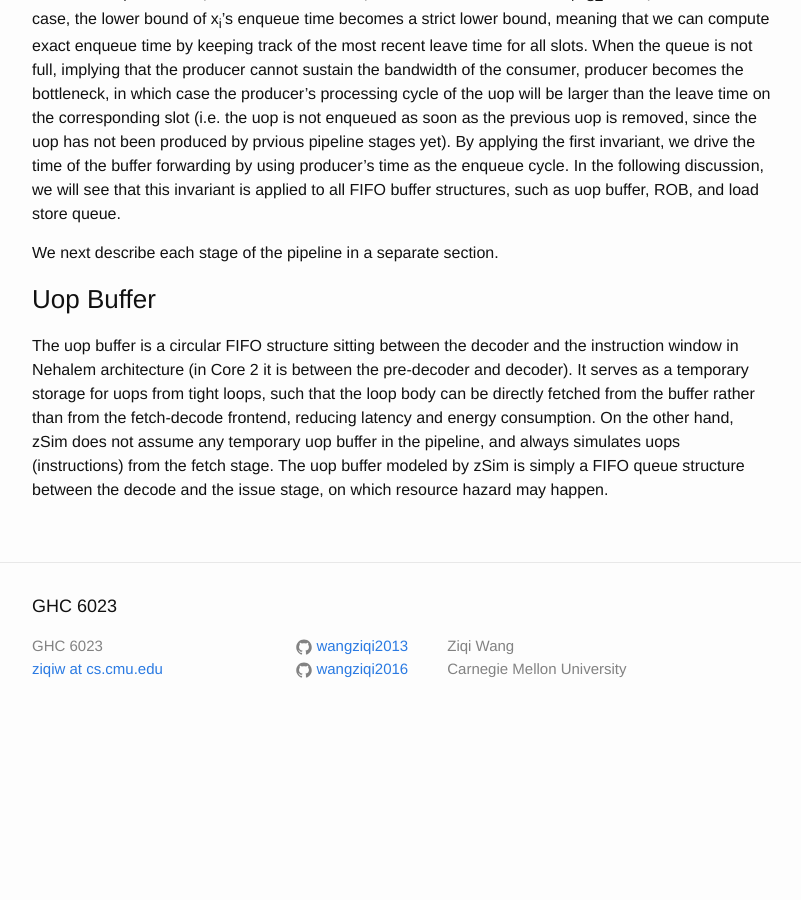
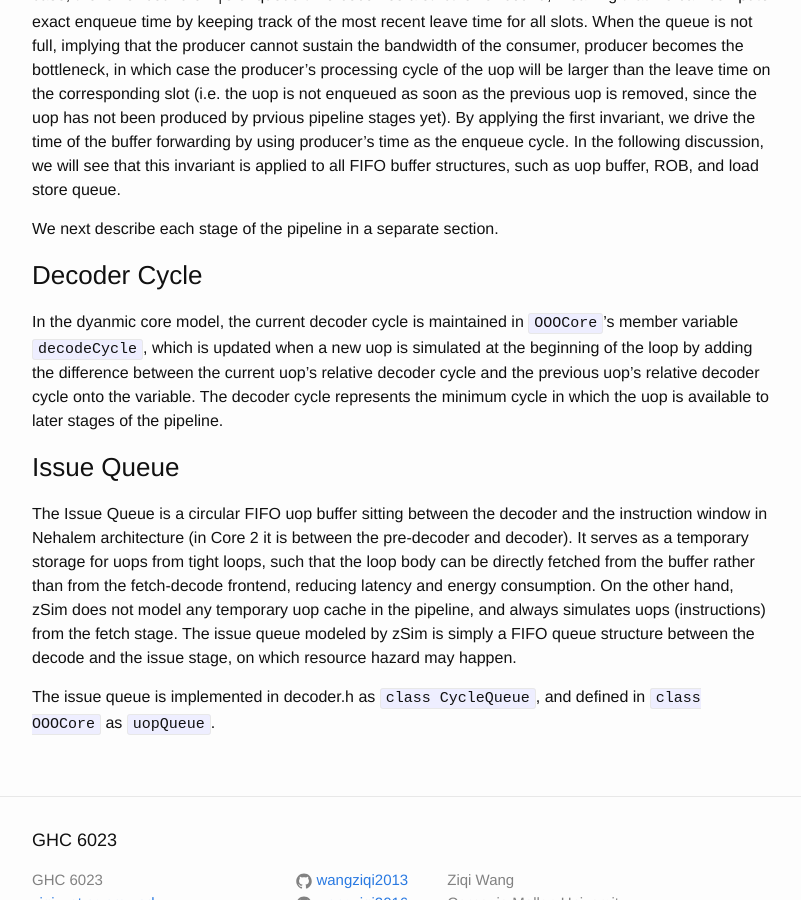
Before and after one commit to wangziqi2013/wangziqi2013.github.io, a Jekyll site: the page built from _posts/2019-12-31-zsim-microarch.markdown, in a window 1280 px wide and 900 px high, scrolled down 11593 px. Shown: the whole window, without its empty margins (238-1039 px from the left). Built offline with Jekyll 4.4.1, drawn with Linux system fonts in a browser that asks for light colours; before the commit the page ends 12333 px from its top, so only the background shows below that; some of the changed text lies outside the part shown.

Commit message:
Adding decoder cycle

```diff
--- a/_posts/2019-12-31-zsim-microarch.markdown
+++ b/_posts/2019-12-31-zsim-microarch.markdown
@@ -154,7 +154,7 @@ We list important fields of `class OOOCore` and their descriptions in the follow
 
 Since Intel has never published any detailed description of its microarchitecture, most of the details can only be obtained
 via experimentation (timing measurements) and educated guesses. One extremely useful resource of microarchitectural documents
-is (Agner's Blog)[https://www.agner.org/optimize/], in which the structure of the pipeline and micro-op (uop) maps are described
+is [Agner's Blog](https://www.agner.org/optimize/), in which the structure of the pipeline and micro-op (uop) maps are described
 in detail. zSim also uses materials in this blog as a reference. If you are uncertain about why a microarchitectural parameter
 is modeled in a particular way, it is suggested that you use the mentioned blog as the ultimate reference.
 
@@ -294,8 +294,8 @@ to emit a single uop for the fused pattern. The single uop use both RFLAGS and R
 
 If the instruction cannot be fused with the next one, then `decodeInstr()` is called to emit uops for the current instruction.
 Uops will be emitted into an array, `uopVec`. We do not cover details of uop emission, since they are mostly mechanical
-and uninretesting. The rule of mapping instructions to uops can be found in (Agner's Blog)[https://www.agner.org/optimize/],
-(Instruction Tables (PDF))[https://www.agner.org/optimize/instruction_tables.pdf]. zSim implemented a large subset of the
+and uninretesting. The rule of mapping instructions to uops can be found in [Agner's Blog](https://www.agner.org/optimize/),
+[Instruction Tables (PDF)](https://www.agner.org/optimize/instruction_tables.pdf). zSim implemented a large subset of the
 x86 instruction set, but there are still unsupported instructions, such as fence instructions (`LFENCE`, `SFENCE` and
 `MFENCE`).
 
@@ -420,11 +420,20 @@ ROB, and load store queue.
 
 We next describe each stage of the pipeline in a separate section.
 
-### Uop Buffer
+### Decoder Cycle
 
-The uop buffer is a circular FIFO structure sitting between the decoder and the instruction window in Nehalem architecture
+In the dyanmic core model, the current decoder cycle is maintained in `OOOCore`'s member variable `decodeCycle`, which is
+updated when a new uop is simulated at the beginning of the loop by adding the difference between the current uop's relative
+decoder cycle and the previous uop's relative decoder cycle onto the variable. The decoder cycle represents the minimum
+cycle in which the uop is available to later stages of the pipeline.
+
+### Issue Queue
+
+The Issue Queue is a circular FIFO uop buffer sitting between the decoder and the instruction window in Nehalem architecture
 (in Core 2 it is between the pre-decoder and decoder). It serves as a temporary storage for uops from tight loops, such
 that the loop body can be directly fetched from the buffer rather than from the fetch-decode frontend, reducing latency
-and energy consumption. On the other hand, zSim does not assume any temporary uop buffer in the pipeline, and always
-simulates uops (instructions) from the fetch stage. The uop buffer modeled by zSim is simply a FIFO queue structure between
+and energy consumption. On the other hand, zSim does not model any temporary uop cache in the pipeline, and always
+simulates uops (instructions) from the fetch stage. The issue queue modeled by zSim is simply a FIFO queue structure between
 the decode and the issue stage, on which resource hazard may happen.
+
+The issue queue is implemented in decoder.h as `class CycleQueue`, and defined in `class OOOCore` as `uopQueue`.
```
